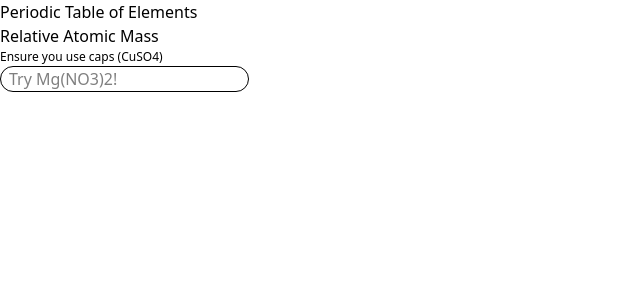
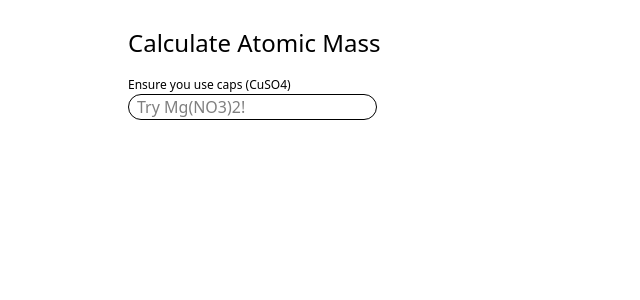
Before and after one commit to DiabGarren/periodic-table, a Next.js app: page / in a window 1280 px wide. Shown: the top 300 px of the page, without its empty margins (0-640 px from the left). Built offline with nearby package versions, Linux system fonts and the light colour scheme.

Commit message:
Small style adjustsments

```diff
--- a/app/page.tsx
+++ b/app/page.tsx
@@ -258,8 +258,7 @@ export default function Home() {
         },
     ];
 
-    const [comp, setComp] = useState("");
-    const [atomicMass, setAtomicMass] = useState(0.0);
+    const [formula, setFormula] = useState("");
 
     function calcMass(
         element: {
@@ -295,10 +294,12 @@ export default function Home() {
                         const element = elements.find((e) => e.symbol === molecule[0]);
                         if (element) {
                             output.push(
-                                <p>
+                                <p className="my-[10px]">
                                     {molecule[1]} x {element!.symbol} = {molecule[1]} x{" "}
                                     {element!.atomicMass.toFixed(5)}
-                                    g/mol = {calcMass(element!, Number(molecule[1])).toFixed(5)}
+                                    g/mol = {calcMass(element!, Number(molecule[1])).toFixed(
+                                        5,
+                                    )}{" "}
                                     g/mol
                                 </p>,
                             );
@@ -314,9 +315,8 @@ export default function Home() {
                         const element = elements.find((e) => e.symbol === molecule[0]);
                         if (element) {
                             output.push(
-                                <p>
-                                    {element!.symbol} = {element!.atomicMass.toFixed(5)}
-                                    g/mol
+                                <p className="my-[10px]">
+                                    {element!.symbol} = {element!.atomicMass.toFixed(5)} g/mol
                                 </p>,
                             );
                             total += element!.atomicMass;
@@ -331,11 +331,12 @@ export default function Home() {
                             const element = elements.find((e) => e.symbol === molecule[0]);
                             if (element) {
                                 output.push(
-                                    <p>
+                                    <p className="my-[10px]">
                                         {molecule[1]} x {element!.symbol} = {molecule[1]} x{" "}
-                                        {element!.atomicMass.toFixed(5)}
-                                        g/mol = {calcMass(element!, Number(molecule[1])).toFixed(5)}
-                                        g/mol {mult > 1 ? "* " + mult : ""}
+                                        {element!.atomicMass.toFixed(5)} g/mol <br />{" "}
+                                        <span className="ml-[20px]"></span> ={" "}
+                                        {calcMass(element!, Number(molecule[1])).toFixed(5)} g/mol{" "}
+                                        {mult > 1 ? "* " + mult : ""}
                                     </p>,
                                 );
                                 subtotal += calcMass(element!, Number(molecule[1])) + mult;
@@ -350,9 +351,9 @@ export default function Home() {
                             const element = elements.find((e) => e.symbol === molecule[0]);
                             if (element) {
                                 output.push(
-                                    <p>
-                                        {element!.symbol} = {element!.atomicMass.toFixed(5)}
-                                        g/mol {mult > 1 ? "* " + mult : ""}
+                                    <p className="my-[10px]">
+                                        {element!.symbol} = {element!.atomicMass.toFixed(5)} g/mol{" "}
+                                        {mult > 1 ? "* " + mult : ""}
                                     </p>,
                                 );
                                 subtotal += element!.atomicMass * mult;
@@ -383,11 +384,11 @@ export default function Home() {
                     const element = elements.find((e) => e.symbol === molecule[0]);
                     if (element) {
                         output.push(
-                            <p>
+                            <p className="my-[10px]">
                                 {molecule[1]} x {element!.symbol} = {molecule[1]} x{" "}
-                                {element!.atomicMass}
-                                g/mol = {calcMass(element!, Number(molecule[1])).toFixed(5)}
-                                g/mol
+                                {element!.atomicMass} g/mol <br />{" "}
+                                <span className="ml-[20px]"></span> ={" "}
+                                {calcMass(element!, Number(molecule[1])).toFixed(5)} g/mol
                             </p>,
                         );
                         total += calcMass(element!, Number(molecule[1]));
@@ -402,9 +403,8 @@ export default function Home() {
                     const element = elements.find((e) => e.symbol === molecule[0]);
                     if (element) {
                         output.push(
-                            <p>
-                                {element!.symbol} = {element!.atomicMass.toFixed(5)}
-                                g/mol
+                            <p className="my-[10px]">
+                                {element!.symbol} = {element!.atomicMass.toFixed(5)} g/mol
                             </p>,
                         );
                         total += element!.atomicMass;
@@ -418,28 +418,30 @@ export default function Home() {
             <div>
                 {output.map((item) => item)}
                 <p>
-                    {inputFormatted} = {total.toFixed(5)}
-                    g/mol
+                    {inputFormatted} = {total.toFixed(5)} g/mol
                 </p>
             </div>
         );
     };
     return (
-        <main>
-            <h1>Periodic Table of Elements</h1>
+        <main className="m-[25px_auto] w-[80%]">
             <div>
-                <label htmlFor="comp">Relative Atomic Mass</label>
-                <p className="text-[12px]">Ensure you use caps (CuSO4)</p>
+                <label
+                    htmlFor="comp"
+                    className="text-[24px]">
+                    Calculate Atomic Mass
+                </label>
+                <p className="text-[12px] mt-[15px]">Ensure you use caps (CuSO4)</p>
                 <input
-                    className="block"
+                    className="block mb-[15px]"
                     type="text"
                     name="comp"
                     placeholder="Try Mg(NO3)2!"
-                    value={comp}
-                    onChange={(event) => setComp(event.currentTarget.value)}
+                    value={formula}
+                    onChange={(event) => setFormula(event.currentTarget.value)}
                 />
             </div>
-            {comp ? <>{getElements(comp)}</> : <></>}
+            {formula ? <>{getElements(formula)}</> : <></>}
         </main>
     );
 }
```
